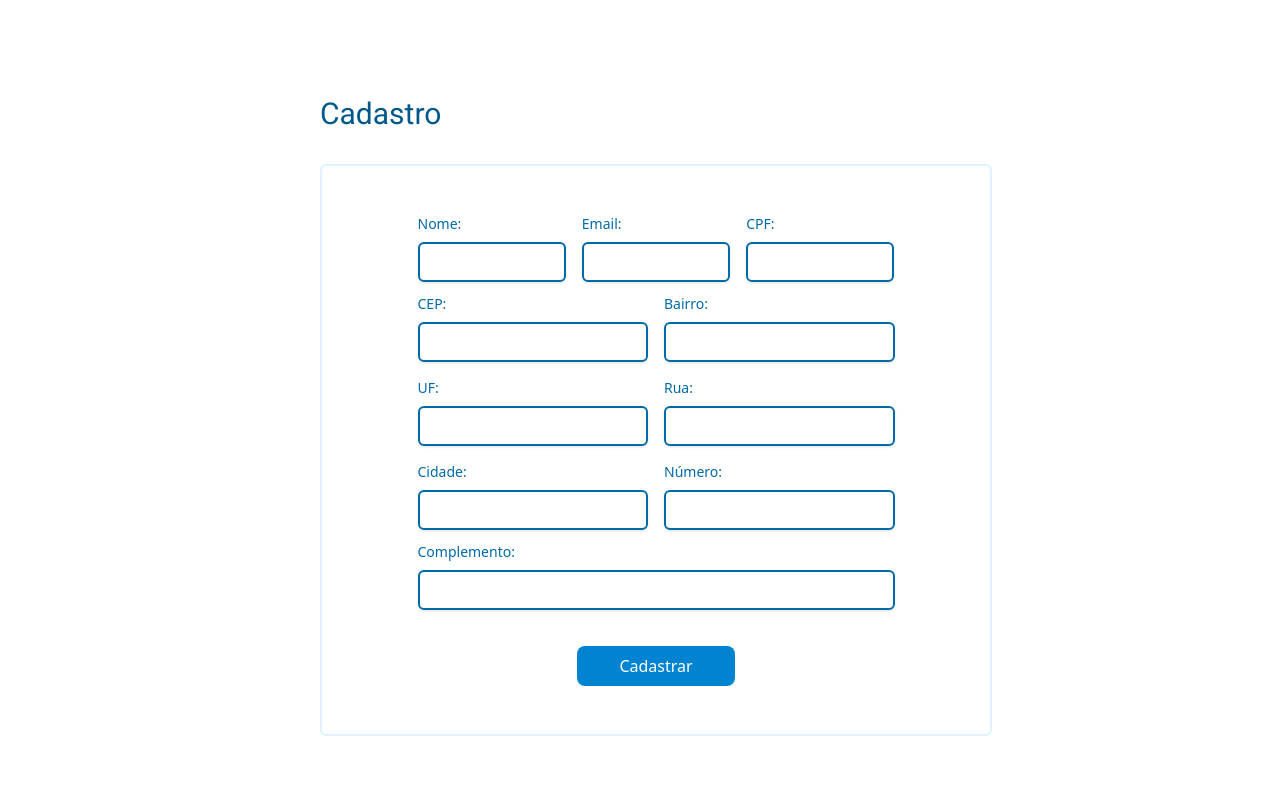
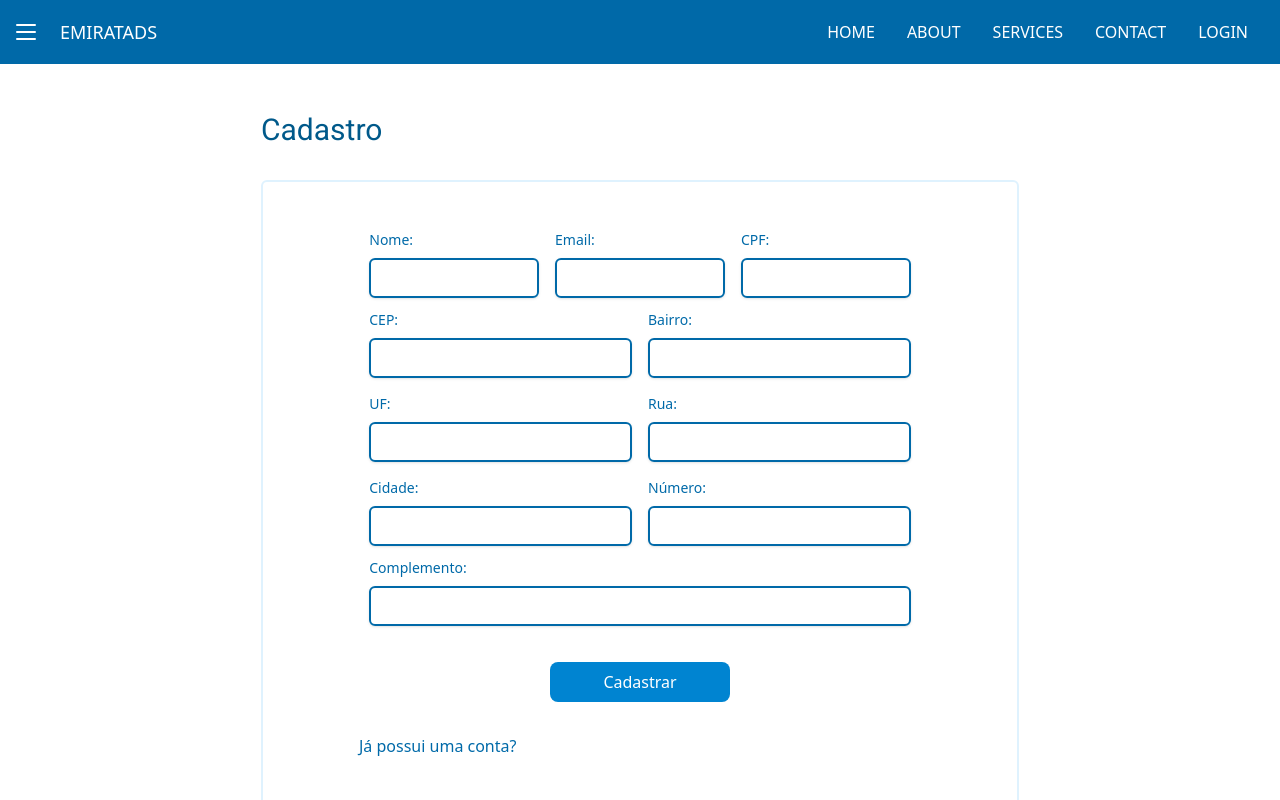
Before and after one commit to AlissonGSantos/DAC-UFPR-Trabalho-Final, a Next.js app in the folder frontend/emiratads/: page /authentication/register in a window 1280 px wide. Built offline with nearby package versions, Linux system fonts and the light colour scheme.

Commit message:
#39 fix: responsivity issues caused by navbar

```diff
--- a/frontend/emiratads/app/authentication/login/page.tsx
+++ b/frontend/emiratads/app/authentication/login/page.tsx
@@ -4,7 +4,7 @@ import LoginForm from './components/LoginForm/LoginForm'
 
 const Login = () => {
   return (
-    <div className="w-screen">
+    <div className="w-full">
       <div className="flex justify-center flex-col mx-auto w-1/2">
         <div
           className={`my-8 w-full text-3xl ${robotoFont.className} text-sky-800`}
@@ -12,9 +12,10 @@ const Login = () => {
           <h1>Login</h1>
         </div>
         <div
-          className={`flex bg-sky min-w-2xl w-full-50 w-full rounded-md p-4 border-2 border-sky-100`}
+          className={`flex flex-col bg-sky min-w-2xl w-full-50 w-full rounded-md p-4 border-2 border-sky-100`}
         >
         <LoginForm></LoginForm>
+        <a href="/authentication/register" className='text-sky-700 mx-32 my-8'> Não possui conta? Cadastre-se</a>
         </div>
       </div>
     </div>
--- a/frontend/emiratads/app/authentication/register/page.tsx
+++ b/frontend/emiratads/app/authentication/register/page.tsx
@@ -4,17 +4,20 @@ import RegisterForm from "./components/RegisterForm/RegisterForm";
 
 const Register = () => {
   return (
-    <div className="w-screen h-screen">
-      <div className="flex justify-center flex-col h-full m-auto w-1/2">
+    <div className="flex w-full p-4">
+      <div className="flex justify-center flex-col mx-auto">
         <div
           className={`my-8 w-full text-3xl ${robotoFont.className} text-sky-800`}
         >
           <h1>Cadastro</h1>
         </div>
         <div
-          className={`flex bg-sky min-w-2xl w-full-50 w-full rounded-md p-4 border-2 border-sky-100`}
+          className={`flex flex-col bg-sky min-w-2xl w-full-50 w-full rounded-md p-4 border-2 border-sky-100`}
         >
           <RegisterForm />
+        <a href="/login" className="text-sky-700 mb-8 mx-20">
+          Já possui uma conta?
+        </a>
         </div>
       </div>
     </div>
--- a/frontend/emiratads/app/components/Navbar/Navbar.tsx
+++ b/frontend/emiratads/app/components/Navbar/Navbar.tsx
@@ -13,8 +13,7 @@ const Navbar: React.FC<NavbarProps> = ({ children }) => {
   const { isOpen, toggle, shortcuts } = useNavbar();
 
   return (
-    <div className="relative flex">
-      <div className="flex-1 transition-all duration-300 ease-in-out">
+    <div className="flex flex-col h-screen">
       <nav className="bg-sky-700 h-16 flex items-center justify-between px-4">
         <div className="flex items-center">
           <SidebarToggler onClick={toggle} isToggled={isOpen} />
@@ -30,23 +29,21 @@ const Navbar: React.FC<NavbarProps> = ({ children }) => {
           </div>
         )}
       </nav>
-        <div className="fixed h-screen">
-          {/* SIDEBAR */}
+      <div className="relative flex flex-1 overflow-hidden">
+        {/* SIDEBAR sem usar fixed */}
         <div
-            className={`fixed h-screen bg-sky-700 ${
-              isOpen ? "w-full lg:w-64" : "max-w-none"
-            } transform transition-transform duration-300 ease-in-out ${
-              isOpen ? "translate-x-0" : "-translate-x-full"
+          className={`absolute inset-y-0 left-0 bg-sky-700 transition-transform duration-300 ease-in-out ${
+            isOpen ? "w-full lg:w-64 translate-x-0" : "-translate-x-full"
           }`}
         >
-            <div className="flex flex-col items-center gap-4 py-8 h-screen bg-sky-700">
-              {shortcuts.map((shortcut,index) => (
+          <div className="flex flex-col items-center gap-4 py-8 h-full">
+            {shortcuts.map((shortcut, index) => (
               <Shortcut key={`${shortcut.name}-${index}`} {...shortcut} />
             ))}
           </div>
         </div>
         <main
-            className={`transition-all duration-300 ease-in-out ${
+          className={`transition-all duration-300 ease-in-out overflow-x-hidden overflow-y-scroll flex-1 ${
             isOpen ? "lg:ml-64" : "lg:ml-0"
           }`}
         >
@@ -54,7 +51,6 @@ const Navbar: React.FC<NavbarProps> = ({ children }) => {
         </main>
       </div>
     </div>
-    </div>
   );
 };
 
--- a/frontend/emiratads/app/components/Navbar/components/ClientNavbarWrapper.tsx
+++ b/frontend/emiratads/app/components/Navbar/components/ClientNavbarWrapper.tsx
@@ -11,7 +11,7 @@ interface ClientNavbarWrapperProps {
 const ClientNavbarWrapper: React.FC<ClientNavbarWrapperProps> = ({ children }) => {
   const pathname = usePathname();
 
-  const shouldRenderNavbar = !pathname.includes("authentication");
+  const shouldRenderNavbar = pathname.includes("authentication");
 
   return shouldRenderNavbar ? <Navbar>{children}</Navbar> : <>{children}</>;
 };
--- a/frontend/emiratads/app/components/Navbar/components/Shortcut.tsx
+++ b/frontend/emiratads/app/components/Navbar/components/Shortcut.tsx
@@ -1,16 +1,25 @@
-import React from 'react'
+import { robotoFont } from "@/app/assets/fontsSetup";
+import React from "react";
 
-interface ShortcutProps{
-    name: string
-    link: string
+interface ShortcutProps {
+  name: string;
+  link: string;
 }
 
-const Shortcut: React.FC<ShortcutProps> = ({name,link}) => {
+const Shortcut: React.FC<ShortcutProps> = ({ name, link }) => {
   return (
-    <li key={name} className="flex w-full justify-center items-center hover:bg-sky-800 p-1">
-        <a href={link} className="text-white text-lg w-full text-center p-2">{name}</a>
+    <li
+      key={name}
+      className="flex w-full justify-center items-center mx-2 px-2 hover:bg-sky-800 p-1"
+    >
+      <a
+        href={link}
+        className={` text-white text-md w-full uppercase text-center p-2${robotoFont.className}`}
+      >
+        {name}
+      </a>
     </li>
-  )
-}
+  );
+};
 
-export default Shortcut
+export default Shortcut;
--- a/frontend/emiratads/app/components/Navbar/components/SidebarToggler.tsx
+++ b/frontend/emiratads/app/components/Navbar/components/SidebarToggler.tsx
@@ -15,7 +15,7 @@ const SidebarToggler: React.FC<SidebarTogglerProps> = ({ onClick, isToggled }) =
     >
       <div
         className={`w-full h-0.5 bg-white rounded transform transition-all duration-300 ease-in-out ${
-          isToggled ? "rotate-45 translate-y-2" : "rotate-0 translate-y-0"
+          isToggled ? "rotate-45 translate-y-1.5" : "rotate-0 translate-y-0"
         }`}
       ></div>
       <div
@@ -25,7 +25,7 @@ const SidebarToggler: React.FC<SidebarTogglerProps> = ({ onClick, isToggled }) =
       ></div>
       <div
         className={`w-full h-0.5 bg-white rounded transform transition-all duration-300 ease-in-out ${
-          isToggled ? "-rotate-45 -translate-y-1.5" : "rotate-0 translate-y-0"
+          isToggled ? "rotate-135 -translate-y-2" : "rotate-0 translate-y-0"
         }`}
       ></div>
     </button>
--- a/frontend/emiratads/app/components/Navbar/useNavbar.tsx
+++ b/frontend/emiratads/app/components/Navbar/useNavbar.tsx
@@ -1,25 +1,27 @@
-"use client"
+"use client";
+import { useAuthContext } from "@/app/contexts/auth";
 import { useState } from "react";
 
-interface Shortcut{
-    name: string
-    link: string
-    enabled?: boolean
+interface Shortcut {
+  name: string;
+  link: string;
+  enabled?: boolean;
 }
 
 const useNavbar = () => {
-    const [isOpen, setIsOpen] = useState(false);
-    const toggle = () => setIsOpen(!isOpen);
+  const [isOpen, setIsOpen] = useState(false);
+  const { isLogged } = useAuthContext();
+  const toggle = () => setIsOpen(!isOpen);
 
-    const shortcuts: Shortcut[] = [
-        { name: 'Home', link: '/' },
-        { name: 'About', link: '/about' },
-        { name: 'Services', link: '/services' },
-        { name: 'Contact', link: '/contact' },
-        { name: 'Login', link: '/login' }
-    ]
+  const shortcuts: Shortcut[] = [
+    { name: "Home", link: "/" },
+    { name: "About", link: "/about" },
+    { name: "Services", link: "/services" },
+    { name: "Contact", link: "/contact" },
+    !isLogged ? { name: "Login", link: "/login" } : null,
+  ].filter((shortcut): shortcut is Shortcut => shortcut !== null);
 
-    return { isOpen, toggle, shortcuts };
-}
+  return { isOpen, toggle, shortcuts, isLogged };
+};
 
 export { useNavbar };
--- a/frontend/emiratads/app/layout.tsx
+++ b/frontend/emiratads/app/layout.tsx
@@ -16,7 +16,7 @@ export default function RootLayout({
   return (
     <html lang="pt-br">
       <AuthContextProvider>
-        <body>
+        <body className="h-screen">
           <ClientNavbarWrapper>{children}</ClientNavbarWrapper>
         </body>
       </AuthContextProvider>
```
Lines whose indentation alone changed are shown as unchanged.
